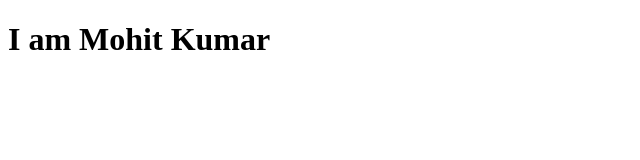
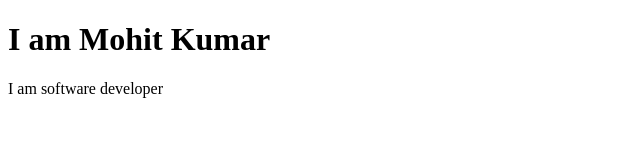
Before and after one commit to siyamohitkumar/portfolio, a plain HTML site: page index.html in a window 1280 px wide. Shown: the whole page, without its empty margins (0-640 px from the left). Drawn offline with Linux system fonts and the light colour scheme.

Commit message:
bio added

```diff
--- a/index.html
+++ b/index.html
@@ -7,5 +7,6 @@
   </head>
   <body>
     <h1>I am Mohit Kumar</h1>
+    <p>I am software developer</p>
   </body>
 </html>
```
